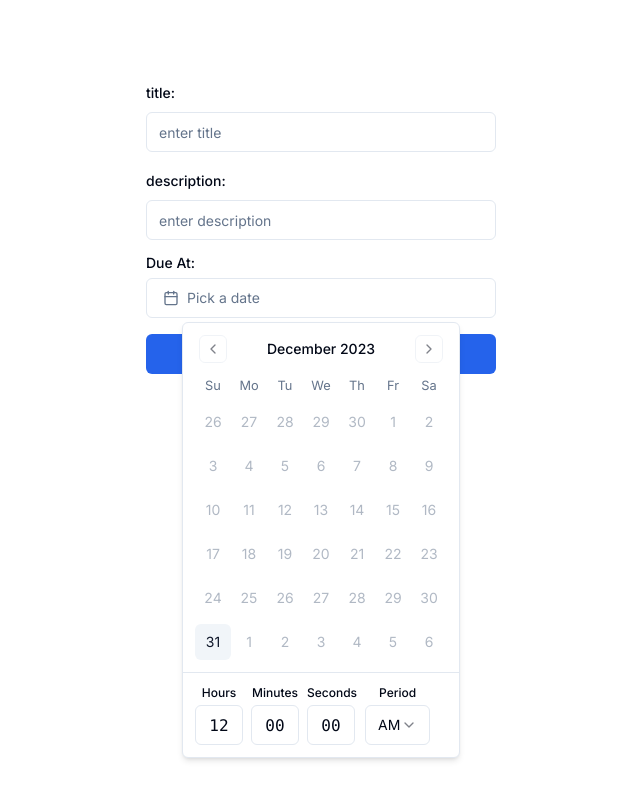
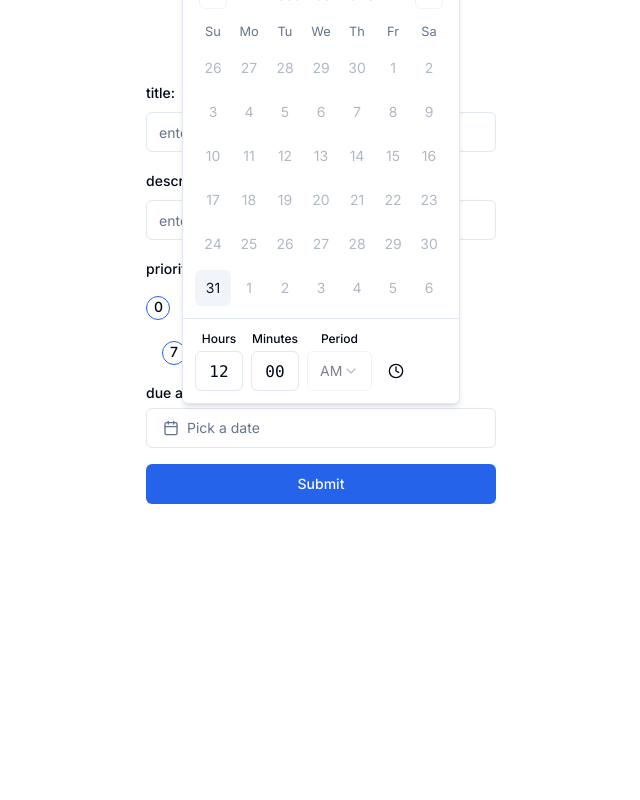
Before and after one commit to agreen254/todo, a Next.js app: page /todo/add in a window 1280 px wide. Both pictures are taken after a click on the button "Pick a date". Shown: the whole page, without its empty margins (319-959 px from the left). Built offline with nearby package versions, Linux system fonts and the light colour scheme.

Commit message:
start priority entry

```diff
--- a/components/Forms/AddForm.tsx
+++ b/components/Forms/AddForm.tsx
@@ -7,7 +7,7 @@ import { TodoFormData as FormData } from "@/validation/schema";
 import { todoFormSchema as formSchema } from "@/validation/schema";
 import { todoFormDefaults as defaultValues } from "@/validation/schema";
 import { Button } from "../ui/button";
-import { DateTimePicker } from "../ui/time-picker/date-time-picker-demo";
+import { DateTimePicker } from "../ui/time-picker/date-time-picker";
 import {
   Form,
   FormControl,
@@ -19,6 +19,10 @@ import {
 import { Input } from "../ui/input";
 import { useForm } from "react-hook-form";
 import { zodResolver } from "@hookform/resolvers/zod";
+import { cn } from "@/utils/cn";
+import { RadioGroup, RadioGroupItem } from "../ui/radio-group";
+
+const arr = [0, 1, 2, 3, 4, 5, 6, 7, 8, 9, 10];
 
 const AddForm = () => {
   const [date, setDate] = useState<Date>();
@@ -68,16 +72,43 @@ const AddForm = () => {
         />
         <FormField
           control={form.control}
+          name="priority"
+          render={({ field }) => (
+            <FormItem>
+              <FormLabel>priority:</FormLabel>
+              <FormControl>
+                <RadioGroup
+                  onValueChange={field.onChange}
+                  defaultValue={field.value.toString()}
+                  className="flex flex-wrap space-x-4"
+                >
+                  {arr.map((ele) => (
+                    <FormItem key={ele}>
+                      <FormLabel className="absolute translate-x-2 translate-y-3">{ele}</FormLabel>
+                      <FormControl>
+                        <RadioGroupItem value={ele.toString()} className="h-6 w-6"/>
+                      </FormControl>
+                    </FormItem>
+                  ))}
+                </RadioGroup>
+              </FormControl>
+            </FormItem>
+          )}
+        />
+        <FormField
+          control={form.control}
           name="dueAt"
           render={({ field }) => (
             <FormItem className="flex flex-col">
-              <FormLabel>Due At:</FormLabel>
+              <FormLabel>due at:</FormLabel>
               <DateTimePicker date={date} setDate={setDate} />
               <FormMessage />
             </FormItem>
           )}
         />
-        <Button type="submit">Submit</Button>
+        <Button type="submit" className="hover:scale-105 transition-all">
+          Submit
+        </Button>
       </form>
     </Form>
   );
--- a/components/ui/time-picker/date-time-picker-demo.tsx
+++ b/components/ui/time-picker/date-time-picker.tsx
@@ -1,7 +1,7 @@
 "use client";
 
 import * as React from "react";
-import { add, differenceInSeconds, format, sub } from "date-fns";
+import { add, format, sub } from "date-fns";
 import { Calendar as CalendarIcon } from "lucide-react";
 
 import { cn } from "@/utils/cn";
@@ -12,7 +12,7 @@ import {
   PopoverContent,
   PopoverTrigger,
 } from "@/components/ui/popover";
-import { TimePicker12Demo } from "./time-picker-12hour-demo";
+import { TimePicker12Demo } from "./time-picker-12hour";
 
 type Props = {
   date: Date | undefined;
--- a/components/ui/time-picker/period-select.tsx
+++ b/components/ui/time-picker/period-select.tsx
@@ -59,6 +59,7 @@ export const TimePeriodSelect = React.forwardRef<
           ref={ref}
           className="w-[65px] focus:bg-accent focus:text-accent-foreground"
           onKeyDown={handleKeyDown}
+          disabled={!date}
         >
           <SelectValue />
         </SelectTrigger>
--- a/components/ui/time-picker/time-picker-12hour-wrapper.tsx
+++ b/components/ui/time-picker/time-picker-12hour-wrapper.tsx
@@ -1,7 +1,7 @@
 "use client";
 
 import * as React from "react";
-import { TimePicker12Demo } from "./time-picker-12hour-demo";
+import { TimePicker12Demo } from "./time-picker-12hour";
 
 export function TimePicker12HourWrapper() {
   const [date, setDate] = React.useState<Date>();
--- a/components/ui/time-picker/time-picker-12hour-demo.tsx
+++ b/components/ui/time-picker/time-picker-12hour.tsx
@@ -5,6 +5,7 @@ import { Label } from "@/components/ui/label";
 import { TimePickerInput } from "./time-picker-input";
 import { TimePeriodSelect } from "./period-select";
 import { Period } from "./time-picker-utils";
+import { Clock } from "lucide-react";
 
 interface TimePickerDemoProps {
   date: Date | undefined;
@@ -16,7 +17,6 @@ export function TimePicker12Demo({ date, setDate }: TimePickerDemoProps) {
 
   const minuteRef = React.useRef<HTMLInputElement>(null);
   const hourRef = React.useRef<HTMLInputElement>(null);
-  const secondRef = React.useRef<HTMLInputElement>(null);
   const periodRef = React.useRef<HTMLButtonElement>(null);
 
   return (
@@ -45,20 +45,6 @@ export function TimePicker12Demo({ date, setDate }: TimePickerDemoProps) {
           setDate={setDate}
           ref={minuteRef}
           onLeftFocus={() => hourRef.current?.focus()}
-          onRightFocus={() => secondRef.current?.focus()}
-        />
-      </div>
-      <div className="grid gap-1 text-center">
-        <Label htmlFor="seconds" className="text-xs">
-          Seconds
-        </Label>
-        <TimePickerInput
-          picker="seconds"
-          id="seconds12"
-          date={date}
-          setDate={setDate}
-          ref={secondRef}
-          onLeftFocus={() => minuteRef.current?.focus()}
           onRightFocus={() => periodRef.current?.focus()}
         />
       </div>
@@ -72,8 +58,11 @@ export function TimePicker12Demo({ date, setDate }: TimePickerDemoProps) {
           date={date}
           setDate={setDate}
           ref={periodRef}
-          onLeftFocus={() => secondRef.current?.focus()}
+          onLeftFocus={() => minuteRef.current?.focus()}
         />
+      </div>
+      <div className="flex h-10 items-center">
+        <Clock className="ml-2 h-4 w-4" />
       </div>
     </div>
   );
--- a/validation/schema.ts
+++ b/validation/schema.ts
@@ -25,6 +25,8 @@ export type TodoFormData = z.infer<typeof todoFormSchema>;
 export const todoFormDefaults: Partial<TodoFormData> = {
   title: "",
   description: "",
+  priority: 5,
+  complexity: 5,
 };
 
 export const searchFormSchema = z.object({
```
